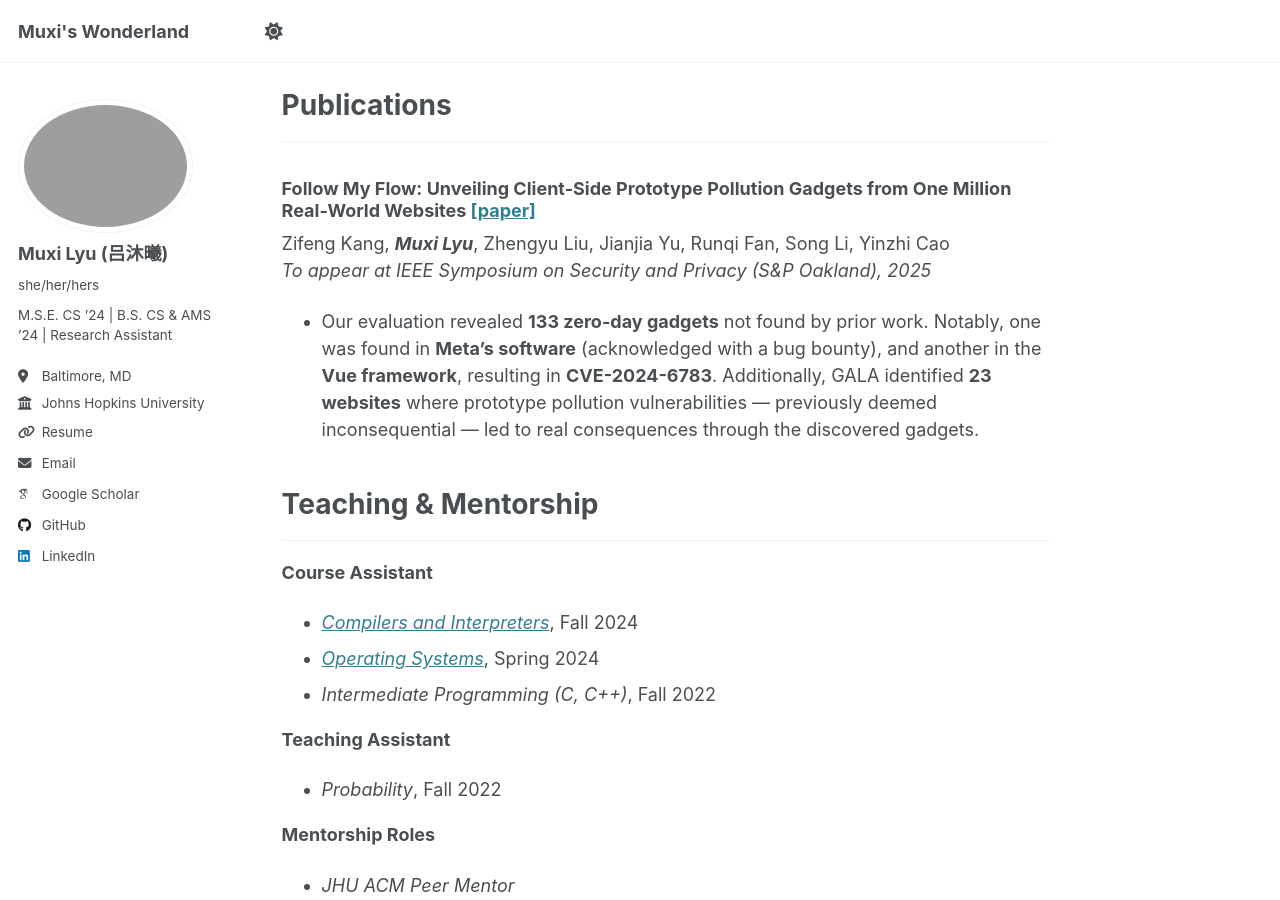
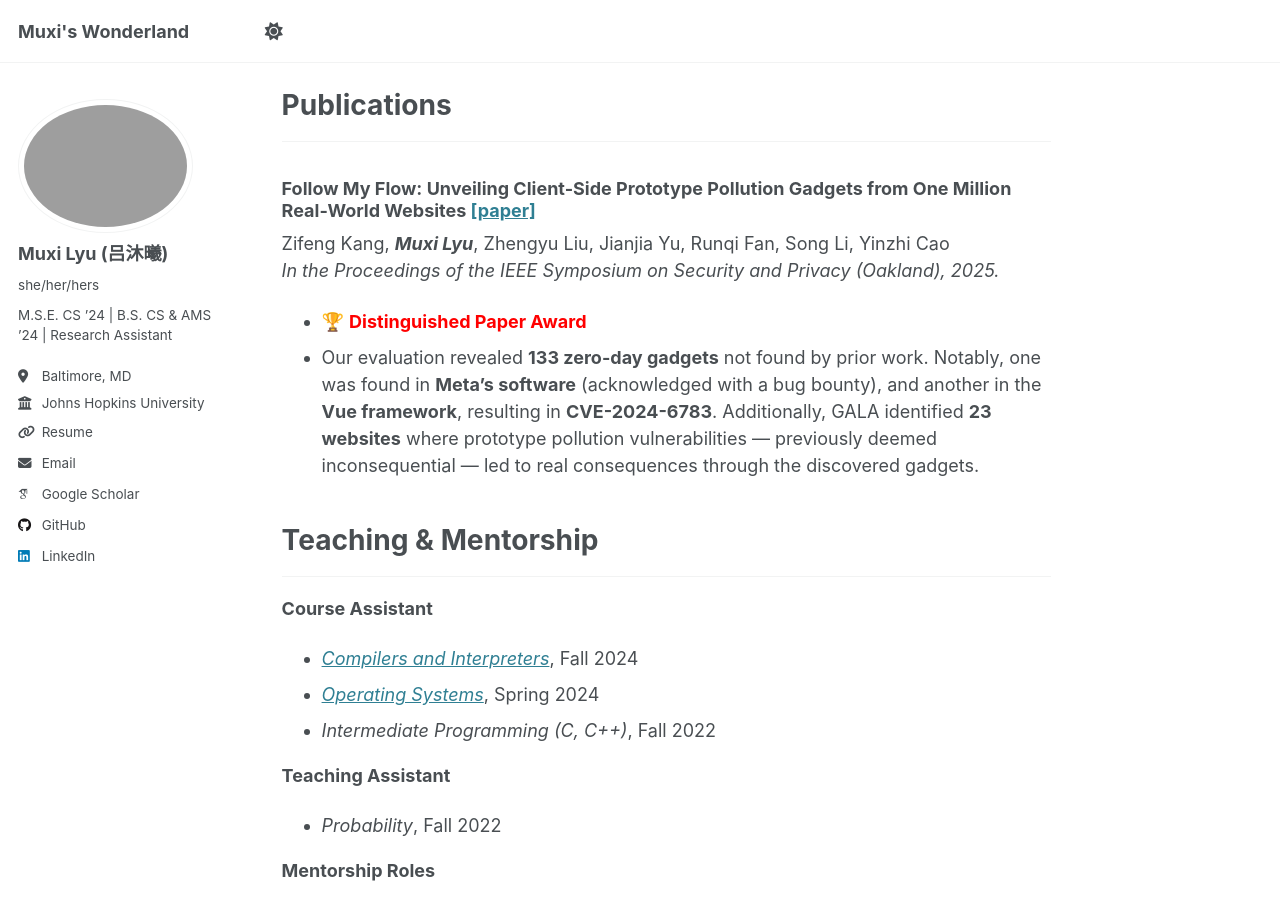
Before and after one commit to MuxiLyuLucy/muxilyulucy.github.io, a Jekyll site: the page built from _pages/about.md, in a window 1280 px wide and 900 px high, scrolled down 620 px. Built offline with Jekyll 4.4.1, drawn with Linux system fonts in a browser that asks for light colours; some web fonts are replaced.

Commit message:
add ieee s&p award

```diff
--- a/_config.yml
+++ b/_config.yml
@@ -28,7 +28,7 @@ author:
   bio              : "M.S.E. CS ’24 | B.S. CS & AMS ’24 | Research Assistant"
   location         : "Baltimore, MD"
   employer         : "Johns Hopkins University"
-  resume           : "https://muxilyulucy.github.io/files/Resume_Apr2025.pdf"
+  resume           : "https://muxilyulucy.github.io/files/Resume_May2025.pdf"
   email            : "mlyu4@jhu.edu"
 
   # Academic websites
--- a/_pages/about.md
+++ b/_pages/about.md
@@ -24,8 +24,9 @@ Beyond academic research, I was fortunate to join Team *42-b3yond-6ug* in the **
 
 ### Follow My Flow: Unveiling Client-Side Prototype Pollution Gadgets from One Million Real-World Websites [[paper]](https://yinzhicao.org/ProbetheProto/FollowMyFlow.pdf)
 Zifeng Kang, ***Muxi Lyu***, Zhengyu Liu, Jianjia Yu, Runqi Fan, Song Li, Yinzhi Cao
-*To appear at IEEE Symposium on Security and Privacy (S&P Oakland), 2025*
+*In the Proceedings of the IEEE Symposium on Security and Privacy (Oakland), 2025.*
 
+- 🏆 **<span style="color: red;">Distinguished Paper Award</span>**
 - Our evaluation revealed **133 zero-day gadgets** not found by prior work. Notably, one was found in **Meta's software** (acknowledged with a bug bounty), and another in the **Vue framework**, resulting in **CVE-2024-6783**. Additionally, GALA identified **23 websites** where prototype pollution vulnerabilities — previously deemed inconsequential — led to real consequences through the discovered gadgets.
 <br><br>
 
```
Also changed, not shown: 1 other file.
